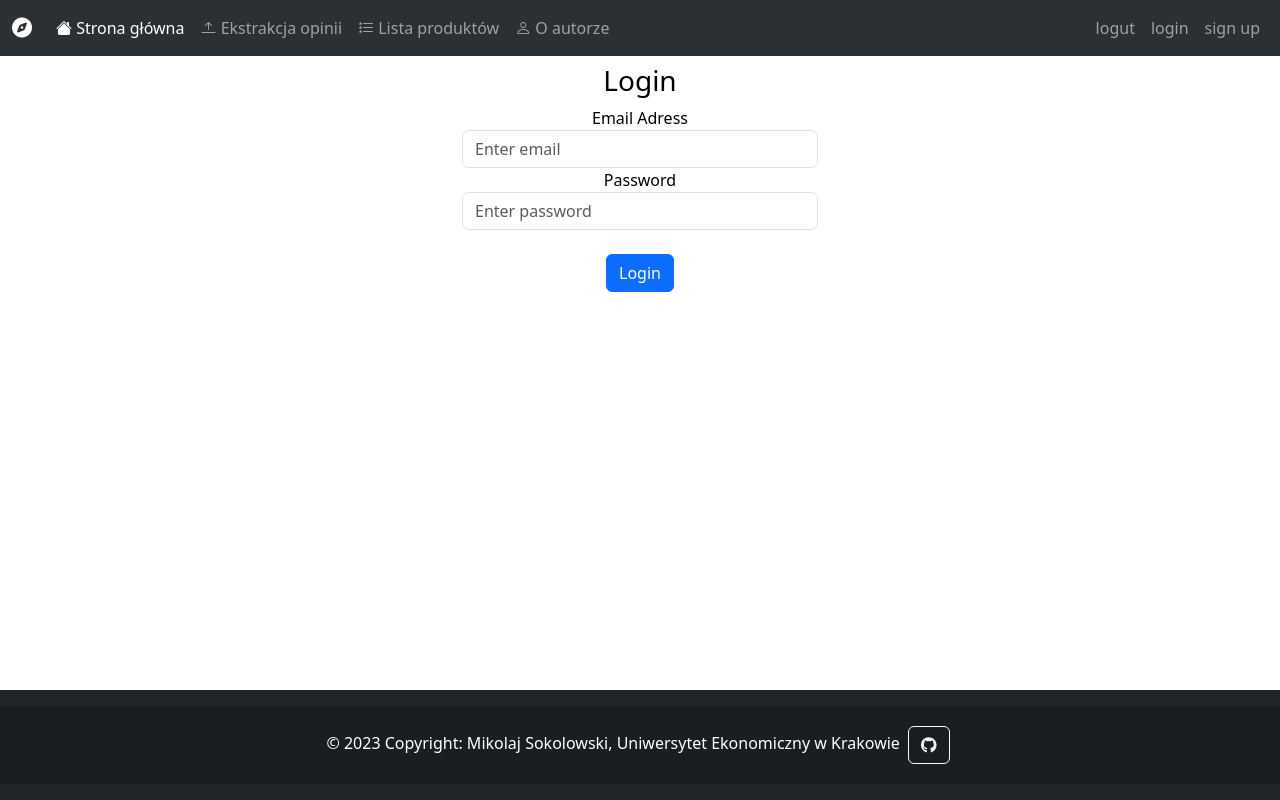
After one commit to SokolowskiMik/CeneoWebScraper, a Flask app: page /login in a window 1280 px wide. The commit adds this page. Run offline with Flask 3, Linux system fonts and the light colour scheme; some libraries are stand-ins or nearby versions.

Commit message:
login and signup
added login and sign up pages

```diff
--- a/app/routes.py
+++ b/app/routes.py
@@ -155,3 +155,29 @@ def product(product_code):
     with open(f"app/static/opinions/{product_code}.json", 'r', encoding='utf-8') as jsf:
         js = json.load(jsf)
     return render_template("product.html", product_code=product_code, product=product, opinions_list=js)
+
+
+@app.route('/sign-up', methods=['GET', 'POST'])
+def sign_up():
+    if request.method == 'POST':
+        email = request.form.get('email')
+        firstName = request.form.get('firstName')
+        password1 = request.form.get('password1')
+        password2 = request.form.get('password2')
+
+        if len(email) < 4:
+            flash('Email must be greater than 3 characters.', category='error')
+        elif len(firstName) < 2:
+            flash('First name must be greater than 1 character.', category='error')
+        elif len(password1) < 7:
+            flash('password must be at least 7 characters.', category='error')
+        elif password1 != password2:
+            flash("Passwords don't match.", category='error')
+        else:
+            flash('Account created!', category='success')
+
+    return render_template("sign_up.html")
+
+@app.route('/login', methods=['GET', 'POST'])
+def login():
+    return render_template("login.html")
--- a/app/templates/base.html
+++ b/app/templates/base.html
@@ -42,6 +42,17 @@
               </li>
           </div>
           </ul>
+          <ul class="navbar-nav d-flex">
+            <li class="nav-item">
+              <a class="nav-link" href="#"> logut </a>
+            </li>
+            <li class="nav-item">
+              <a class="nav-link" href="{{url_for('login')}}"> login </a>
+            </li>
+            <li class="nav-item">
+              <a class="nav-link" href="{{url_for('sign_up')}}"> sign up </a>
+            </li>
+          </ul>
         </div>
     </nav>
 
--- /dev/null
+++ b/app/templates/login.html
@@ -0,0 +1,23 @@
+{% extends "base.html" %}
+
+
+
+{% block content %}
+<div class="col-4 pt-2">
+    <form method="POST">
+        <h3 align="center">Login</h3>
+        <div class="form-group">
+            <label for="email">Email Adress</label>
+            <input type="email" class="form-control" id="email" name="email" placeholder="Enter email"/>
+        </div>
+
+        <div class="form-group">
+            <label for="password">Password</label>
+            <input type="password" class="form-control" id="password" name="password" placeholder="Enter password"/>
+        </div>
+
+        <br>
+        <button type="submit" class="btn btn-primary">Login</button>
+    </form>
+</div>
+{% endblock %}
```
